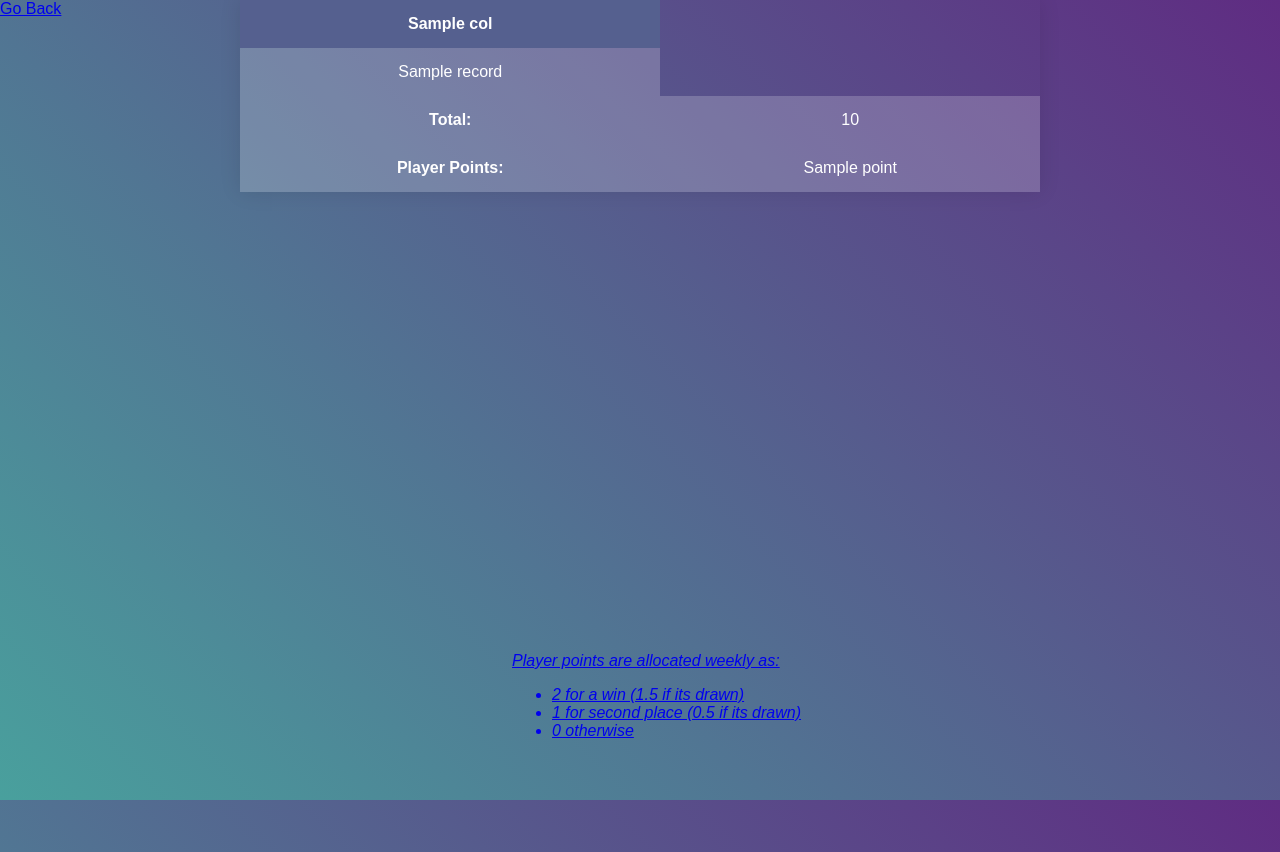
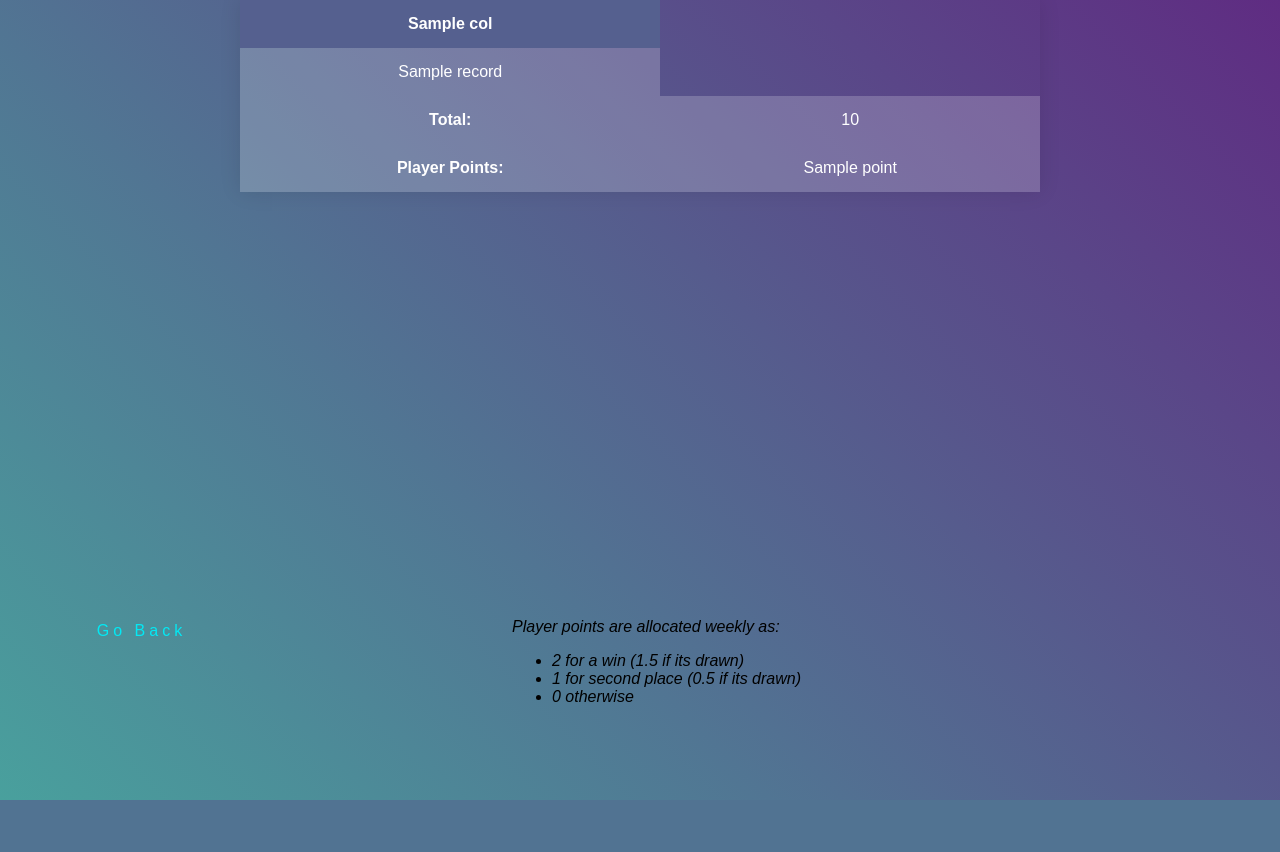
Before and after one commit to harrylb14/FPL-Score-Calculator, a Flask app: template app/templates/full_scores.html in a window 1280 px wide. After the commit the page ends 800 px from the top, so only its background shows below. Run offline with Flask 2, Linux system fonts and the light colour scheme; the template is opened without the code that fills it: most values are stand-ins (such as "Sample title", 1, 10 or a date in 2020); style sheets or scripts are compiled from the project's sources.

Commit message:
go back button added to scores page

```diff
--- a/app/static/css/style.scss
+++ b/app/static/css/style.scss
@@ -64,23 +64,26 @@ body {
   font-size: 12px;
 }
 
-.info-box form .button {
+.button {
   position: relative;
   display: inline-block;
   padding: 10px 20px;
   color: #03e9f4;
   font-size: 16px;
   text-decoration: none;
-  text-transform: uppercase;
+  // text-transform: uppercase;
   overflow: hidden;
   transition: .5s;
   margin-top: 40px;
   letter-spacing: 4px;
   background-color: transparent;
+
+}
+.info-box .button {
   transform: translate(65%, 0);
 }
 
-.info-box .button:hover {
+.button:hover {
   background: #03e9f4;
   color: #fff;
   border-radius: 5px;
@@ -90,12 +93,12 @@ body {
               0 0 100px #03e9f4;
 }
 
-.info-box .button span {
+.button span {
   position: absolute;
   display: block;
 }
 
-.info-box .button span:nth-child(1) {
+.button span:nth-child(1) {
   top: 0;
   left: -100%;
   width: 100%;
@@ -113,7 +116,7 @@ body {
   }
 }
 
-.info-box .button span:nth-child(2) {
+.button span:nth-child(2) {
   top: -100%;
   right: 0;
   width: 2px;
@@ -131,7 +134,7 @@ body {
   }
 }
 
-.info-box .button span:nth-child(3) {
+.button span:nth-child(3) {
   bottom: 0;
   right: -100%;
   width: 100%;
@@ -150,7 +153,7 @@ body {
   }
 }
 
-.info-box button span:nth-child(4) {
+.button span:nth-child(4) {
   bottom: -100%;
   left: 0;
   width: 2px;
@@ -239,6 +242,7 @@ body {
   -webkit-transform: translate(-50%, -50%);
           transform: translate(-50%, -50%);
 }
+
 table {
   width: 800px;
   border-collapse: collapse;
@@ -277,11 +281,16 @@ tbody td:hover:before {
 }
 
 .text {
-	width:40%;
-    height:200px;
 	top: 600px;
 	left: 40%;
 	position: relative;
 	font-family: sans-serif;
-	font-weight: 100;
+  font-weight: 100;
+  display: inline-block;
   }
+#full-scores-go-back{
+	top: 450px;
+	left: 6%;
+  position: relative;
+  display: inline-block;
+}
--- a/app/templates/404.html
+++ b/app/templates/404.html
@@ -5,7 +5,7 @@
     <h2>Oops, nothing here!</h2>
     <form>
         <div>
-            <a href='/', class='button'>Go Back</button>
+            <a href='/', class='button'>Go Back</a>
         </div>
     </form>
   </div>
--- a/app/templates/full_scores.html
+++ b/app/templates/full_scores.html
@@ -1,13 +1,7 @@
 {% extends 'base.html' %}
 
 {% block content %}
-<div>
-<form>
-    <div>
-        <a href='/', class='button'>Go Back</button>
-    </div>
-</form>
-</div>
+
 <div class="container">
     <table>
         <thead>
@@ -58,4 +52,10 @@
     </ul>
 </i>
 </div>
+    <form>
+        <div>
+            <a href='/', class='button', id='full-scores-go-back'>Go Back</a>
+        </div>
+    </form>
+
 {% endblock %}
--- a/app/templates/index.html
+++ b/app/templates/index.html
@@ -1,7 +1,6 @@
 {% extends 'base.html' %}
 
 {% block content %}
-
     <div class="info-box">
     <h2>Enter Group Name</h2>
     <form action='/scores' method="POST">
```
Lines whose indentation alone changed are shown as unchanged.
